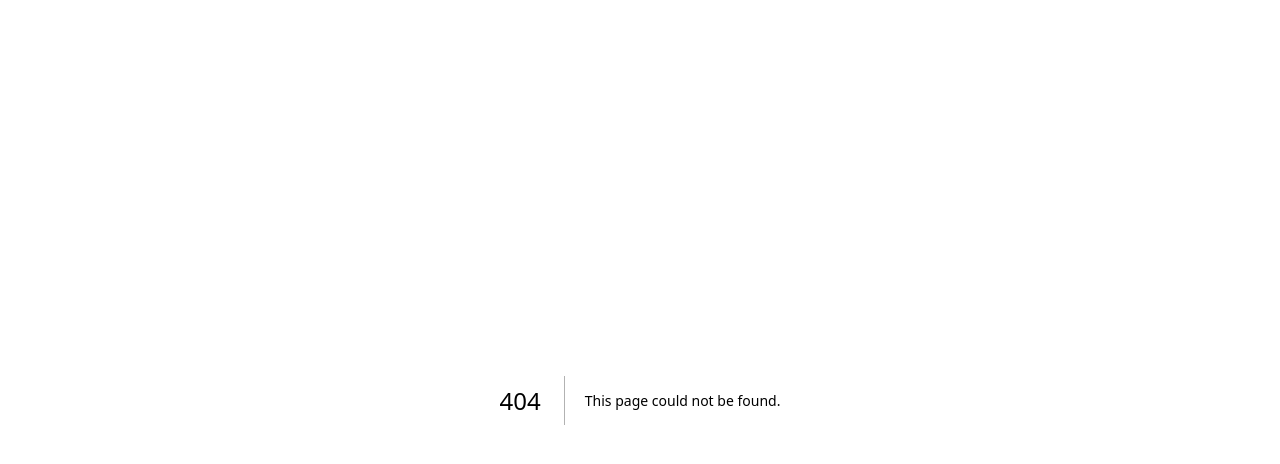
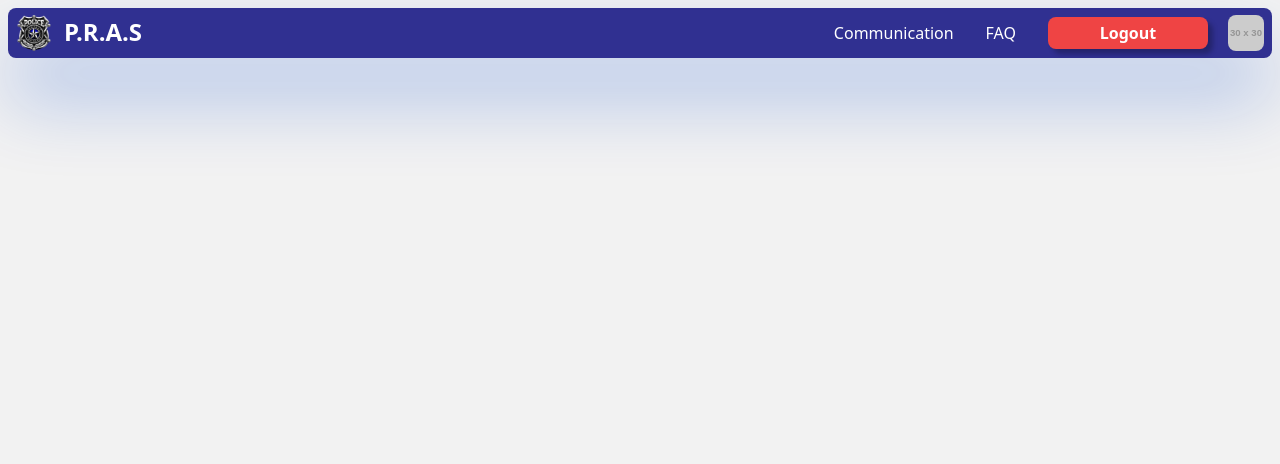
Before and after one commit to ZeroHazmi/front-end, a Next.js app: page /user/add-faq in a window 1280 px wide. Before the commit this address had no page. Shown: the top 464 px of the page. Built offline with nearby package versions, Linux system fonts and the light colour scheme.

Commit message:
file moved, new navbar(in development)
move component inside app, new navbar still in development

```diff
--- a/components/PHNavBar.tsx
+++ b/app/components/PHNavBar.tsx
@@ -15,7 +15,8 @@ export default function PHNavBar() {
 
   return (
         <nav>
-            <div className="fixed top-[8px] left-[8px] right-[8px] z-[1000] h-[50px] bg-[#303091] rounded-[8px] flex items-center justify-between px-[10px] shadow-bottom-custom-blue">
+            <div className="fixed top-2 left-2 right-2 z-[1000] h-[50px] bg-[#303091] rounded-lg flex items-center justify-between px-2 shadow-bottom-custom-blue">
+                {/* LOGO/TILTE */}
                 <div>
                     <Link href="/user/report-submission" className="flex items-center">
                         <Image src="/Images/navbarlogo.png" className="w-[35px] h-[35px] rounded-lg mr-[10px]" alt="Logo" height={50} width={50}/>
@@ -24,9 +25,15 @@ export default function PHNavBar() {
                         </div>
                     </Link>
                 </div>
+                {/* LINK */}
                 <div className="flex gap-[50px] text-white text-[16px] font-medium items-center">
-                    <div className="cursor-pointer">Communication</div>
                     <div className="cursor-pointer">
+                        [PH]
+                    </div>
+                        <Link href="/user/communication">
+                            Comunnication
+                        </Link>
+                    <div className="">
                         <Link href="/user/faq">
                             FAQ
                         </Link>
--- /dev/null
+++ b/app/components/policeNavbar.tsx
@@ -0,0 +1,19 @@
+'use client'
+
+import Link from "next/link"
+import Image from "next/image"
+import { FontAwesomeIcon } from "@fortawesome/react-fontawesome";
+import { faBars } from "@fortawesome/free-solid-svg-icons";
+import { useRouter } from 'next/navigation';
+import { useState } from "react";
+
+export default function PoliceNavBar() {
+    const [isMenuOpen, setIsMenuOpen] = useState(true);
+
+    return (
+        <button onClick={() => setIsMenuOpen(false)}>
+            Close Menu
+        </button>
+    );
+
+};
--- a/components/ui/toaster.tsx
+++ b/app/components/ui/toaster.tsx
@@ -8,7 +8,7 @@ import {
   ToastProvider,
   ToastTitle,
   ToastViewport,
-} from "@/components/ui/toast"
+} from "@/app/components/ui/toast"
 
 export function Toaster() {
   const { toasts } = useToast()
--- /dev/null
+++ b/app/components/userNavBar.tsx
@@ -0,0 +1,91 @@
+'use client'
+
+import Link from "next/link"
+import Image from "next/image"
+import { FontAwesomeIcon } from "@fortawesome/react-fontawesome";
+import { faBars, faXmark } from "@fortawesome/free-solid-svg-icons";
+import { useRouter } from 'next/navigation';
+import { useState } from 'react';
+import React from "react";
+import '../globals.css';
+
+export default function UserNavBar() {
+    const router = useRouter(); // Next.js's rounter hook for router object | componenet navigation/route handling in component
+    const [ hamburgerOpen, setHamburgerOpen,] = useState (false);
+    // useState create state variable called hamburgerOpen
+    // setHamburgerOpen function update the hamburgerOpen false to true / true to false
+
+    const logout = () => {
+        localStorage.removeItem('token'); // Remove the token from local storage
+        // Redirect to the login page
+        router.push('/login'); // Adjust the path based on your routes
+    };
+
+    const toggleHamburgerMenu = () => { // switcher
+        setHamburgerOpen(!hamburgerOpen); // setHamburgerOpen updates hamburgerOpen depends on false or true and switch it
+    };
+
+    return (
+        <nav>
+            {/* STANDARD BACKGROUND */}
+            <div className="flex justify-between items-center px-2 shadow-bottom-custom-blue bg-[#303091] h-[50px] fixed top-2 left-2 right-2 rounded-lg z-50 ">
+                {/* LOGO & TITLE */}
+                <div className="flex items-center justify-start">
+                    <Link href="/user/report-submission" className="flex items-center">
+                        <Image src="/Images/navbarlogo.png" alt="Logo" className="w-9 h-9 rounded-lg mr-3" height={50} width={50}/>
+                        <div className="text-white text-2xl mb-[2px] font-bold">
+                            P.R.A.S
+                        </div>
+                    </Link>
+                </div>
+
+                {/* HAMBURGER PLS! - Pink Guy 2013 */}
+                <div onClick={toggleHamburgerMenu} className={`sm:hidden flex justify-center  text-white text-[35px] mr-1  cursor-pointer transition-transform duration-200 ${hamburgerOpen ? 'rotate-180' : 'rotate-0'}`} > {/* ${hamburgerOpen ? 'open' : 'start'}`} */}
+                {/* <div className="sm:hidden flex justify-center text-white text-4xl mr-1  cursor-pointer" onClick={toggleHamburgerMenu}> */}
+                    {/* <FontAwesomeIcon icon={faBars}/> */}
+                    {hamburgerOpen ?
+                        ( <FontAwesomeIcon icon={faXmark}/> ) : ( <FontAwesomeIcon icon={faBars}/> )
+                    }
+                </div>
+
+                {/* LINK */}
+                <div className="hidden sm:flex items-center gap-8 text-white font-medium ">
+                    <Link href="/user/communication" className="cursor-pointer">
+                        Communication
+                    </Link>
+                    <Link href="/user/faq" className="cursor-pointer">
+                        FAQ
+                    </Link>
+                    <div className="flex items-center gap-2">
+                        <button type="button" onClick={logout}  className="w-40 h-8 bg-red-500 text-white hover:bg-red-700 hover:text-white rounded-lg font-semibold cursor-pointer mr-3 shadow-[5px_5px_5px_rgba(0,0,0,0.25)]">
+                            Logout
+                        </button>
+                        <Link href="/user/profile" className="cursor-pointer">
+                            <Image src="https://via.placeholder.com/30x30" className="w-9 h-9 rounded-lg" alt="User"  height={30} width={30}/>
+                        </Link>
+                    </div>
+                </div>
+            </div>
+
+            {/* REPONSIVE BACKGROUND */}
+            {hamburgerOpen && (  //displayed action section
+                <div className={`sm:hidden fixed top-16 left-2 right-2 bg-[#303091] rounded-lg p-4 shadow-bottom-custom-blue z-40 ${hamburgerOpen ? 'mobile-nav-animation-down' : 'mobile-nav-animation-up'}`}>
+                    <div className="flex flex-col gap-4 items-end text-white font-medium">
+                        <Link href="/user/communication" className="cursor-pointer" onClick={() => setHamburgerOpen(false)}>
+                            Communication
+                        </Link>
+                        <Link href="/user/faq" className="cursor-pointer">
+                            FAQ
+                        </Link>
+                        <Link href="/user/profile" className="cursor-pointer">
+                            Profile
+                        </Link>
+                        <button type="button" onClick={logout}  className="w-40 h-8 bg-red-500 text-white hover:bg-red-700 hover:text-white rounded-lg font-semibold cursor-pointer shadow-[5px_5px_5px_rgba(0,0,0,0.25)]">
+                            Logout
+                        </button>
+                    </div>
+                </div>
+            )}
+        </nav>
+    );
+};
--- a/app/globals.css
+++ b/app/globals.css
@@ -31,6 +31,37 @@
 body {
 	background-color: #f2f2f2;
 	font-family: system-ui, -apple-system, BlinkMacSystemFont, 'Segoe UI', Roboto, Oxygen, Ubuntu, Cantarell, 'Open Sans', 'Helvetica Neue', sans-serif !important ;
+}
+
+/* MOBILE NAVBAR */
+.mobile-nav-animation-down {
+    animation: mobileNavSlideDown 0.5s ease forwards;
+}
+
+.mobile-nav-animation-up {
+    animation: mobileNavSlideUp 0.5s ease forwards;
+}
+
+@keyframes mobileNavSlideDown {
+    0% {
+        transform: translateY(-100%);
+        opacity: 0;
+    }
+    100% {
+        transform: translateY(0);
+        opacity: 1;
+    }
+}
+
+@keyframes mobileNavSlideUp {
+    0% {
+        transform: translateY(0);
+        opacity: 1;
+    }
+    100% {
+        transform: translateY(-100%);
+        opacity: 0;
+    }
 }
 
 /* login Animation*/
@@ -135,6 +166,34 @@ body {
 
 .backdrop-blur-custom {
 	backdrop-filter: blur(5px);
+}
+
+.font-animation {
+	background-image: linear-gradient(90deg, #1e40af, black, #991b1b, black);
+	background-size: 400% 400%;
+	transition: all 0.5s ease;
+}
+
+.font-animation {
+	transition: all 0.5s ease;
+	/* animation-delay: 0.5s; */
+}
+
+.font-animation:hover {
+	animation: gradientShift 6s ease infinite;
+	animation-delay: 0s;
+}
+
+@keyframes gradientShift { /* left to right (0% (x) to 100%) & back to the left (100% to 0% (y)).*/
+	100% {
+	background-position: 0% 10%;
+	}
+	50% {
+	  background-position: 100% 50%;
+	}
+	0% {
+	  background-position: 0% 50%;
+	}
 }
 
 /* register/signup */
--- a/app/layout.tsx
+++ b/app/layout.tsx
@@ -1,7 +1,8 @@
 import type { Metadata } from "next";
 import { Inter } from "next/font/google";
 import "./globals.css";
-import { Toaster } from "@/components/ui/toaster"
+import { Toaster } from "@/app/components/ui/toaster"
+//"@/components/ui/toaster"
 
 const inter = Inter({ subsets: ["latin"] });
 
--- a/app/login/page.tsx
+++ b/app/login/page.tsx
@@ -10,7 +10,6 @@ import { jwtDecode } from 'jwt-decode';
 import { useEffect } from 'react';
 import { faAnglesDown } from '@fortawesome/free-solid-svg-icons';
 import { FontAwesomeIcon } from '@fortawesome/react-fontawesome';
-import '../globals.css';
 
 export default function LoginPage() {
     const [isLoading, setIsLoading] = useState<boolean>(false);
@@ -102,23 +101,23 @@ export default function LoginPage() {
 
     return (
 
-    <div className="flex flex-col justify-center items-center min-h-screen md:min-w-[1190px] max-w-[1200px] mx-auto">
-        <div className="flex md:flex-row flex-col justify-center items-center">
+    <div className="flex flex-col justify-center items-center min-h-screen lg:min-w-[1190px] max-w-[1200px] mx-auto">
+        <div className="flex lg:flex-row flex-col justify-center items-center z-30">
             {/* LTS */}
-            <div className="flex md:flex-row flex-col justify-center items-center md:pr-10 md:pl-8 md:mr-10 m-2">
-                <div className="w-[240px] h-[240px] m-auto my-4">
-                    <Image src="/Images/loginlogo.png" alt="Logo" width={245} height={245} />
+            <div className="flex flex-row justify-center items-center lg:pr-10 lg:pl-8 lg:mr-10 m-2 lg:mb-5 mb-0 z-30">
+                <div className="lg:w-[240px] lg:h-[240px] w-[60px] h-[60px]  m-auto my-4">
+                    <Image src="/Images/loginlogo.png" alt="Logo" width={245} height={245}/>
                 </div>
                 <div className="flex flex-col justify-center items-center">
-                    <div className="text-8xl font-extrabold">
+                    <div className="lg:text-8xl text-5xl font-extrabold font-animation bg-clip-text text-transparent bg-gradient-to-r from-blue-800 to-black">
                         P.R.A.S
                     </div>
-                    <div className="font-bold break-words text-[15px] md:mr-2">
+                    <p className="font-bold break-words lg:text-[15px] text-[7.5px] lg:mr-2 ">
                         Police Reporting Artificial intelligence System.
-                    </div>
+                    </p>
                 </div>
             </div>
-            <div className="md:hidden animate-bounce flex justify-center items-center px-4 bg-white mt-[30vh] mb-[5vh] z-30 font-medium rounded-lg h-[35px]  bg-white/20 shadow-lg backdrop-blur-custom border border-white/30">
+            {/* <div className="lg:hidden animate-bounce flex justify-center items-center px-4 bg-white mt-[30vh] mb-[5vh] z-30 font-medium rounded-lg h-[35px]  bg-white/20 shadow-lg backdrop-blur-custom border border-white/30">
                 <div>
                     <FontAwesomeIcon icon={faAnglesDown} />
                 </div>
@@ -128,9 +127,9 @@ export default function LoginPage() {
                 <div>
                     <FontAwesomeIcon icon={faAnglesDown} />
                 </div>
-            </div>
+            </div> */}
             {/* FORM */}
-            <div className="login-bg-animation bg-white md:py-10 md:px-10 px-6 py-6 md:ml-8 rounded-lg w-fit m-2">
+            <div className="login-bg-animation bg-white lg:py-10 lg:px-10 px-6 py-6 lg:ml-8 rounded-lg lg:w-fit max-w-[475px] m-2">
                 <div>
                     <div className="text-4xl font-bold">
                         Welcome to
@@ -149,10 +148,10 @@ export default function LoginPage() {
                             <div className="text-center my-2">
                                 <input type="password" name="password" placeholder="Password" className="w-[90%] h-[35px] bg-white border border-gray-400 rounded-lg text-black/50  px-3 box-border" required/>
                             </div>
-                            <div className='flex items-center justify-center w-[90%] h-[35px] my-2 text-sm'>
-                                 <button className="w-[90%] h-[35px]  text-sky-500  flex items-center">
-                                    Forgot password?
-                                </button>
+                            <div className='flex items-center justify-center w-[90%] h-[35px] mb-2 -mt-2 pl-1 text-sm'>
+                                <Link href="/user/faq" className="w-[90%] h-[35px]  text-sky-500  flex items-center">
+                                     Forgot password? {/* link to forgot password page */}
+                                </Link>
                             </div>
                             <div className='flex items-center justify-center'>
                                  <button className="w-[90%] h-[35px] bg-[#0044cc] text-white rounded-lg shadow-md font-bold flex items-center justify-center transition duration-400 hover:bg-[#0022aa]" disabled={isLoading} >
@@ -178,8 +177,8 @@ export default function LoginPage() {
                 </div>
             </div>
         </div>
-        <div className="flex justify-center items-center text-justify font-medium mt-10 m-4">
-            If there are any problems while using the Ai Police Reporting System, please email the IT Department: zalhazmi.it@pras.inc.my
+        <div className="flex justify-center items-center text-justify font-medium mt-10 m-4 z-30">
+            If there are any problems while using the Ai Police Reporting System, please email the IT Department: zalhazmi.dev@pras.inc.my
         </div>
     </div>
 
--- /dev/null
+++ b/app/user/add-faq/page.tsx
@@ -0,0 +1,16 @@
+'use client'
+
+import React from 'react'
+import PHNavBar from '@/app/components/PHNavBar'
+import { FontAwesomeIcon } from '@fortawesome/react-fontawesome';
+import { faMagnifyingGlass, faPlus } from '@fortawesome/free-solid-svg-icons';
+import UserNavBar from '@/app/components/userNavBar';
+
+
+export default function AddFrequentlyAskedQuestions () {
+    return (
+        <div>
+            <UserNavBar />
+        </div>
+    );
+};
--- a/app/user/profile/page.tsx
+++ b/app/user/profile/page.tsx
@@ -1,7 +1,7 @@
 'use client'
 
 import React from "react"
-import PHNavBar from "@/components/PHNavBar"
+import PHNavBar from "@/app/components/PHNavBar"
 import Image from 'next/image';
 
 export default function UserProfile () {
--- a/tailwind.config.ts
+++ b/tailwind.config.ts
@@ -26,6 +26,8 @@ const config: Config = {
   			sm: 'calc(var(--radius) - 4px)'
   		},
 
+
+
 		boxShadow: {
 			'custom-blue': '0px 20px 75px rgba(0, 68, 204, 0.3)', //defult
 			'middle-custom-blue': '0px 0px 75px rgba(0, 68, 204, 0.3)',
```
Also changed, not shown: app/components/map.tsx (renamed from components/map.tsx), app/components/ui/toast.tsx (renamed from components/ui/toast.tsx).
